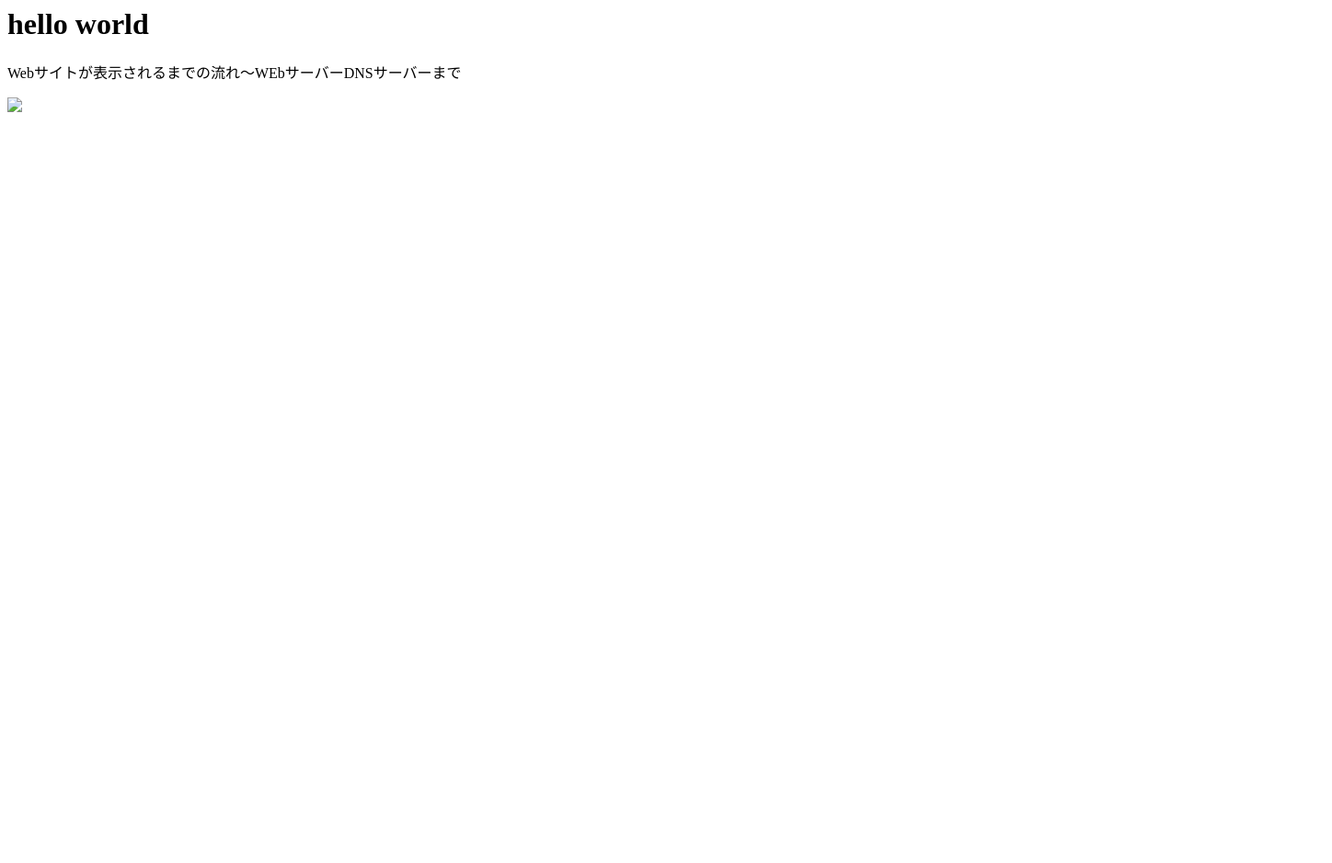
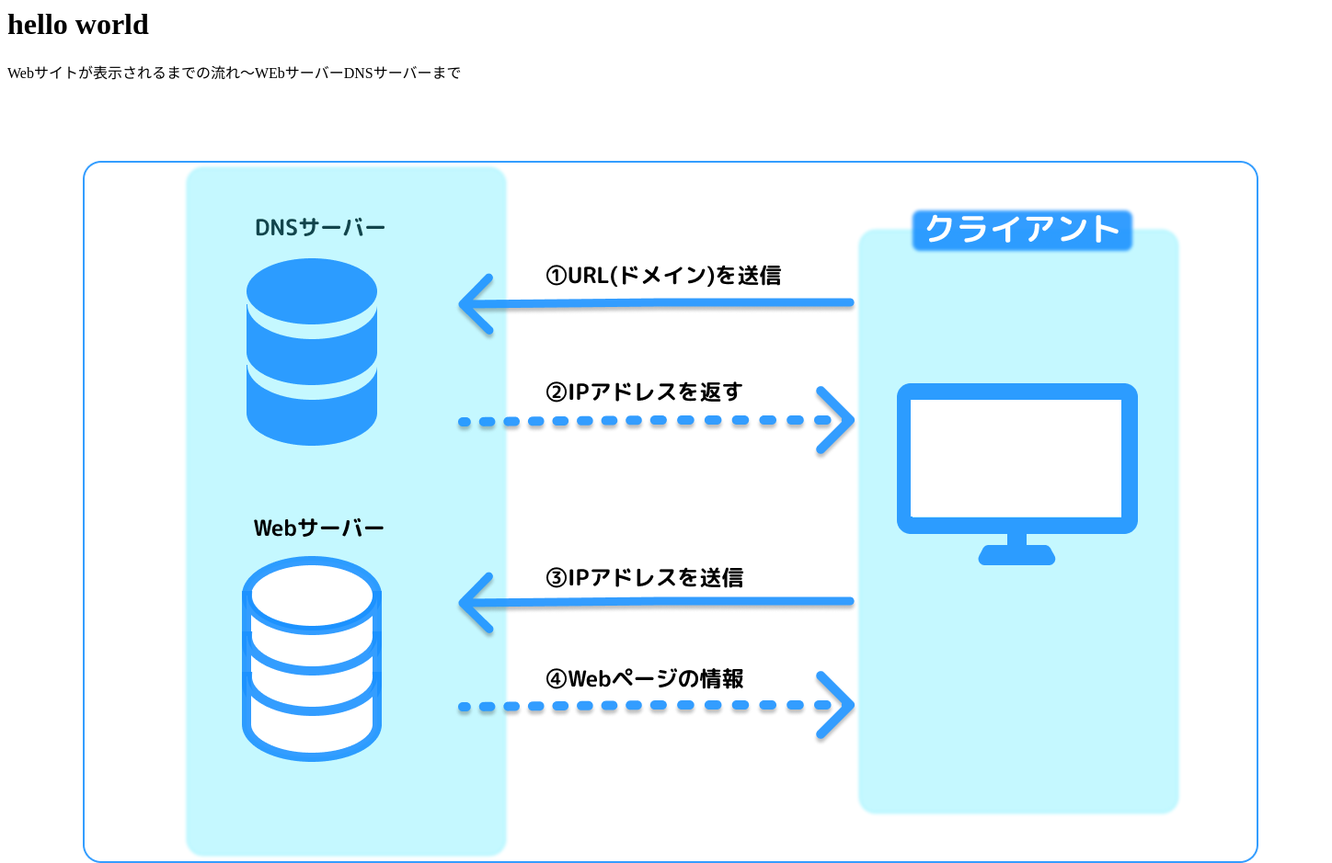
Before and after one commit to i2124003/vol2, a plain HTML site: page index.html in a window 1280 px wide. Shown: the top 939 px of the page at 92% size, 1448 px wide, since content can reach past the window. Before the commit the page ends 800 px from the top, so only its background shows below. Drawn offline with Linux system fonts and the light colour scheme.

Commit message:
Update index.html

```diff
--- a/index.html
+++ b/index.html
@@ -1,3 +1,3 @@
 <h1>hello world</h1>
 <p>Webサイトが表示されるまでの流れ〜WEbサーバーDNSサーバーまで</p>
-<img src="i2124003　（１）.png">
+<img src="i2124003.png">
```
